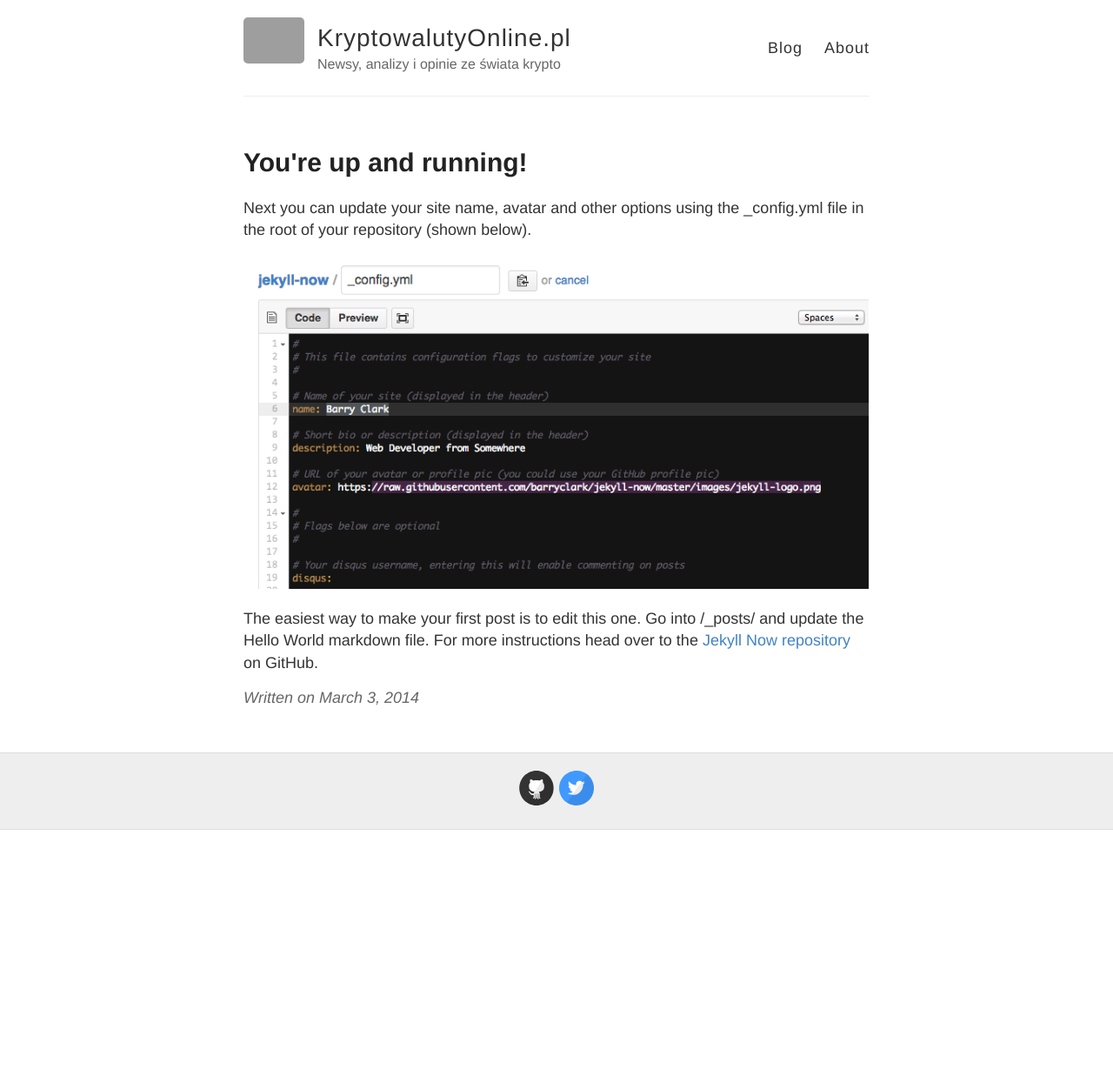
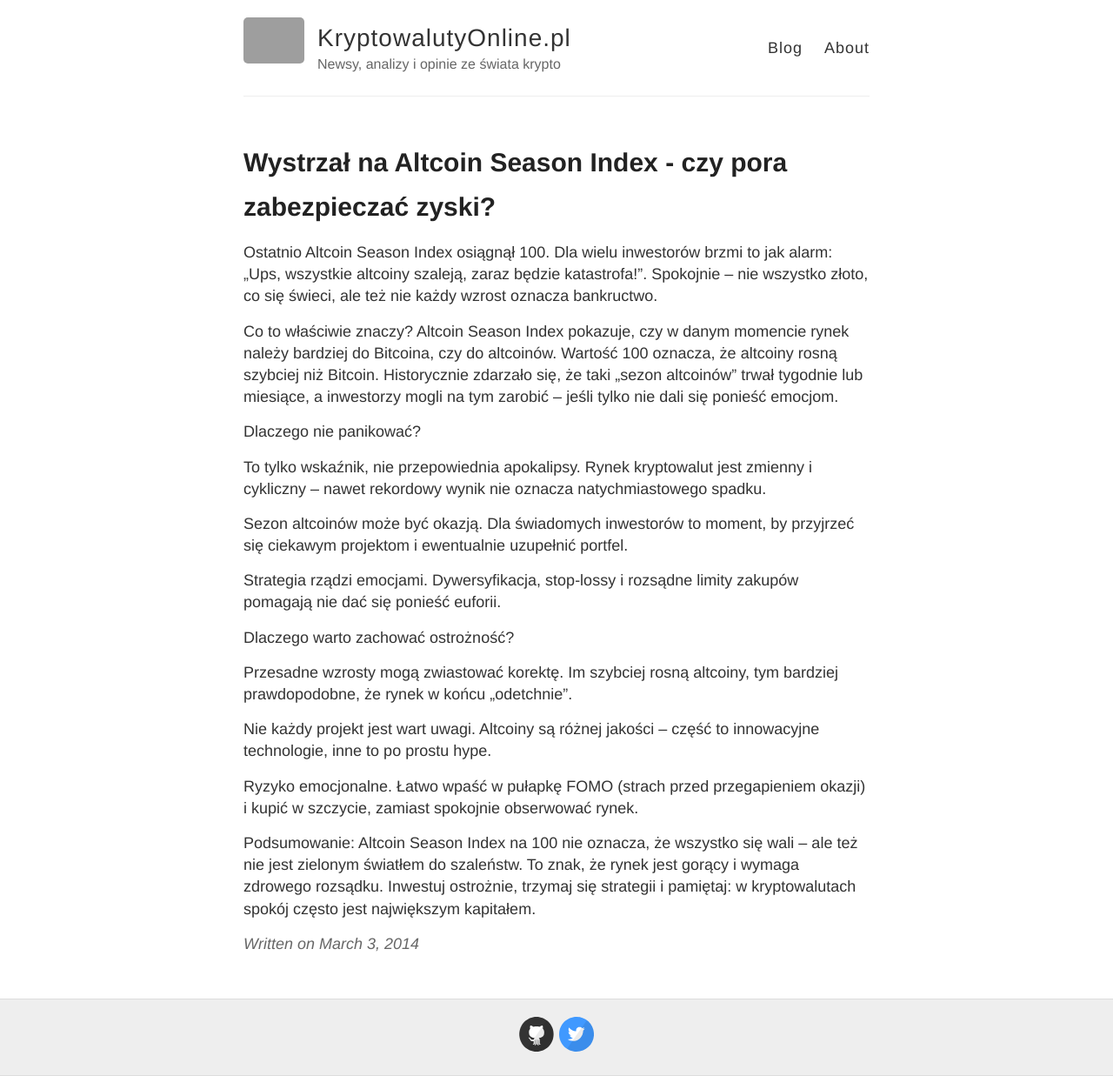
Before and after one commit to mistervoice/kryptowalutyonline.github.io, a Jekyll site: the page built from _posts/2014-3-3-Hello-World.md, in a window 1280 px wide. Shown: the whole page at 87% size. Built offline with Jekyll 4.4.1, drawn with Linux system fonts in a browser that asks for light colours; before the commit the page ends 954 px from its top, so only the background shows below that; grey boxes are pictures that could not be loaded.

Commit message:
Update 2014-3-3-Hello-World.md
new post added

```diff
--- a/_posts/2014-3-3-Hello-World.md
+++ b/_posts/2014-3-3-Hello-World.md
@@ -1,10 +1,27 @@
 ---
 layout: post
-title: You're up and running!
+title: Wystrzał na Altcoin Season Index - czy pora zabezpieczać zyski?
 ---
 
-Next you can update your site name, avatar and other options using the _config.yml file in the root of your repository (shown below).
+Ostatnio Altcoin Season Index osiągnął 100. Dla wielu inwestorów brzmi to jak alarm: „Ups, wszystkie altcoiny szaleją, zaraz będzie katastrofa!”. Spokojnie – nie wszystko złoto, co się świeci, ale też nie każdy wzrost oznacza bankructwo.
 
-![_config.yml]({{ site.baseurl }}/images/config.png)
+Co to właściwie znaczy?
+Altcoin Season Index pokazuje, czy w danym momencie rynek należy bardziej do Bitcoina, czy do altcoinów. Wartość 100 oznacza, że altcoiny rosną szybciej niż Bitcoin. Historycznie zdarzało się, że taki „sezon altcoinów” trwał tygodnie lub miesiące, a inwestorzy mogli na tym zarobić – jeśli tylko nie dali się ponieść emocjom.
 
-The easiest way to make your first post is to edit this one. Go into /_posts/ and update the Hello World markdown file. For more instructions head over to the [Jekyll Now repository](https://github.com/barryclark/jekyll-now) on GitHub.
+Dlaczego nie panikować?
+
+To tylko wskaźnik, nie przepowiednia apokalipsy. Rynek kryptowalut jest zmienny i cykliczny – nawet rekordowy wynik nie oznacza natychmiastowego spadku.
+
+Sezon altcoinów może być okazją. Dla świadomych inwestorów to moment, by przyjrzeć się ciekawym projektom i ewentualnie uzupełnić portfel.
+
+Strategia rządzi emocjami. Dywersyfikacja, stop-lossy i rozsądne limity zakupów pomagają nie dać się ponieść euforii.
+
+Dlaczego warto zachować ostrożność?
+
+Przesadne wzrosty mogą zwiastować korektę. Im szybciej rosną altcoiny, tym bardziej prawdopodobne, że rynek w końcu „odetchnie”.
+
+Nie każdy projekt jest wart uwagi. Altcoiny są różnej jakości – część to innowacyjne technologie, inne to po prostu hype.
+
+Ryzyko emocjonalne. Łatwo wpaść w pułapkę FOMO (strach przed przegapieniem okazji) i kupić w szczycie, zamiast spokojnie obserwować rynek.
+
+Podsumowanie: Altcoin Season Index na 100 nie oznacza, że wszystko się wali – ale też nie jest zielonym światłem do szaleństw. To znak, że rynek jest gorący i wymaga zdrowego rozsądku. Inwestuj ostrożnie, trzymaj się strategii i pamiętaj: w kryptowalutach spokój często jest największym kapitałem.
```
